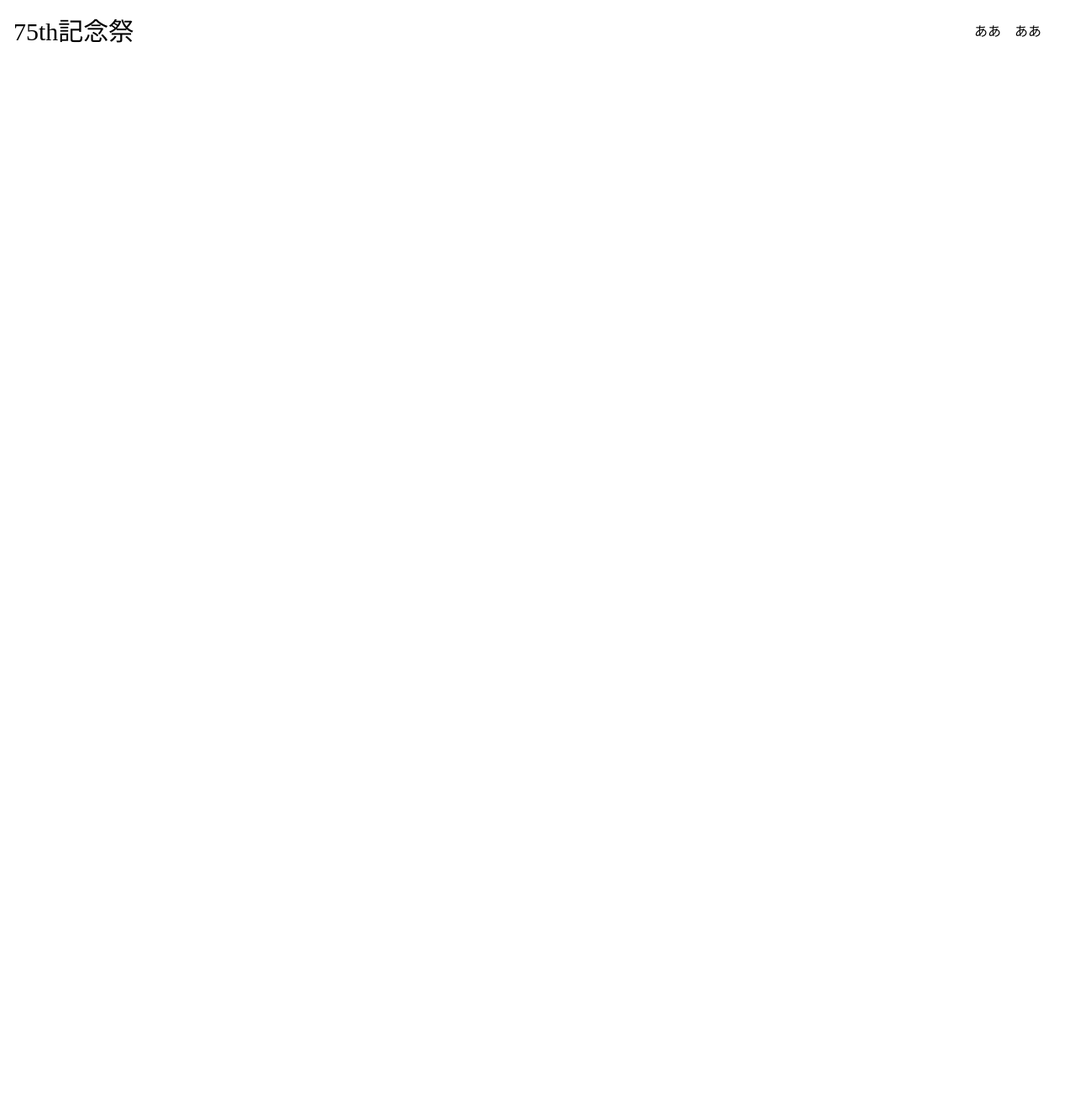
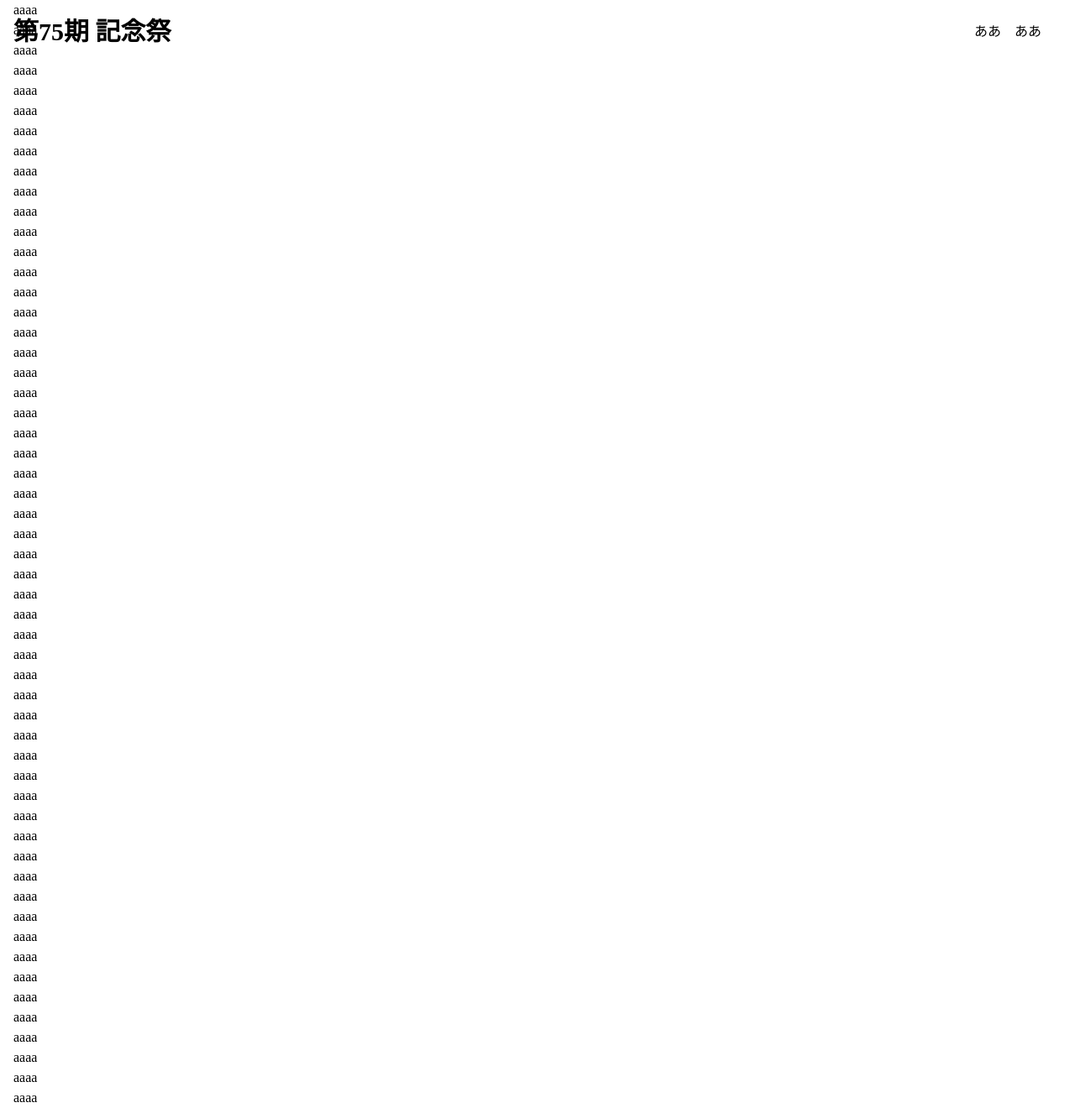
Before and after one commit to OSK-festival/website, a Nuxt app: page / in a window 1280 px wide. Shown: the whole page at 84% size. Before the commit the page ends 800 px from the top, so only its background shows below. Built offline with nearby package versions, Linux system fonts and the light colour scheme.

Commit message:
update: headerのメニュー

```diff
--- a/src/app.vue
+++ b/src/app.vue
@@ -1,7 +1,7 @@
 <template>
   <div>
-    <TheHeader />
-    <NuxtPage />
+    <TheHeader class="fixed w-full" />
+    <NuxtPage class="mx-4" />
   </div>
 </template>
 
--- a/src/assets/css/style.css
+++ b/src/assets/css/style.css
@@ -1,4 +1,4 @@
-@import url('https://fonts.googleapis.com/css2&family=Zen+Old+Mincho:wght@400;600;900&display=swap');
+@import url('https://fonts.googleapis.com/css2&family=Zen+Old+Mincho:wght@400;600;700&display=swap');
 
 body {
   font-family: 'Zen Old Mincho', serif;
--- /dev/null
+++ b/src/assets/json/menu.json
@@ -0,0 +1,22 @@
+[
+  {
+    "name": "ホーム",
+    "path": "/"
+  },
+  {
+    "name": "記念祭について",
+    "path": "/about/"
+  },
+  {
+    "name": "団体一覧",
+    "path": "/groupes/"
+  },
+  {
+    "name": "イベント一覧",
+    "path": "/events/"
+  },
+  {
+    "name": "SNS",
+    "path": "/sns/"
+  }
+]
--- a/src/components/TheHeader.vue
+++ b/src/components/TheHeader.vue
@@ -1,12 +1,13 @@
-<template class="header">
-  <div class="header-content mx-4 my-5 flex flex-row justify-between">
-    <div class="text-3xl">75th記念祭</div>
+<template>
+  <div class="flex flex-row justify-between px-4 py-5">
+    <div class="text-3xl font-bold">第75期 記念祭</div>
     <div class="hidden md:flex md:flex-row">
       <div class="mx-2 my-auto">ああ</div>
       <div class="mx-2 my-auto">ああ</div>
       <div class="mx-2 my-auto" />
     </div>
-    <div class="my-auto md:hidden" @click="change">
+    <div class="my-auto md:hidden">
+      <div class="relative z-30" @click="change">
         <svg
           v-if="!isMenuOpen"
           xmlns="http://www.w3.org/2000/svg"
@@ -34,22 +35,24 @@
           />
         </svg>
       </div>
+      <TheMenu v-if="isMenuOpen" />
+    </div>
   </div>
 </template>
 
 <script setup>
-  const isMenuOpen = ref(false)
+  const isMenuOpen = ref(false);
 
   const change = () => {
-    isMenuOpen.value = !isMenuOpen.value
-  }
+    isMenuOpen.value = !isMenuOpen.value;
+  };
 </script>
 
 <style scoped>
   .header {
     width: 100%;
     height: 80px;
-    position: fixed;
+    /* position: fixed; */
     top: 0;
     left: 0;
     z-index: 10;
--- /dev/null
+++ b/src/components/TheMenu.vue
@@ -0,0 +1,19 @@
+<template>
+  <div
+    class="fixed top-0 left-0 flex h-full w-full flex-col justify-center bg-cyan-100"
+  >
+    <ul class="mx-auto grid gap-2 text-center">
+      <li v-for="menuItem of menuItems" :key="menuItem">
+        <NuxtLink :to="menuItem.path">
+          {{ menuItem.name }}
+        </NuxtLink>
+      </li>
+    </ul>
+  </div>
+</template>
+
+<script setup>
+  // const { menu } = await useFetch('@asetts/json/menu.json');
+  import menuItems from '@/assets/json/menu.json';
+  console.log(menuItems);
+</script>
--- /dev/null
+++ b/src/pages/index.vue
@@ -0,0 +1,59 @@
+<template>
+  <div>
+    <div>aaaa</div>
+    <div>aaaa</div>
+    <div>aaaa</div>
+    <div>aaaa</div>
+    <div>aaaa</div>
+    <div>aaaa</div>
+    <div>aaaa</div>
+    <div>aaaa</div>
+    <div>aaaa</div>
+    <div>aaaa</div>
+    <div>aaaa</div>
+    <div>aaaa</div>
+    <div>aaaa</div>
+    <div>aaaa</div>
+    <div>aaaa</div>
+    <div>aaaa</div>
+    <div>aaaa</div>
+    <div>aaaa</div>
+    <div>aaaa</div>
+    <div>aaaa</div>
+    <div>aaaa</div>
+    <div>aaaa</div>
+    <div>aaaa</div>
+    <div>aaaa</div>
+    <div>aaaa</div>
+    <div>aaaa</div>
+    <div>aaaa</div>
+    <div>aaaa</div>
+    <div>aaaa</div>
+    <div>aaaa</div>
+    <div>aaaa</div>
+    <div>aaaa</div>
+    <div>aaaa</div>
+    <div>aaaa</div>
+    <div>aaaa</div>
+    <div>aaaa</div>
+    <div>aaaa</div>
+    <div>aaaa</div>
+    <div>aaaa</div>
+    <div>aaaa</div>
+    <div>aaaa</div>
+    <div>aaaa</div>
+    <div>aaaa</div>
+    <div>aaaa</div>
+    <div>aaaa</div>
+    <div>aaaa</div>
+    <div>aaaa</div>
+    <div>aaaa</div>
+    <div>aaaa</div>
+    <div>aaaa</div>
+    <div>aaaa</div>
+    <div>aaaa</div>
+    <div>aaaa</div>
+    <div>aaaa</div>
+    <div>aaaa</div>
+  </div>
+</template>
```
Also changed, not shown: src/error.vue (added, +12 -0 lines). Lines whose indentation alone changed are shown as unchanged.
